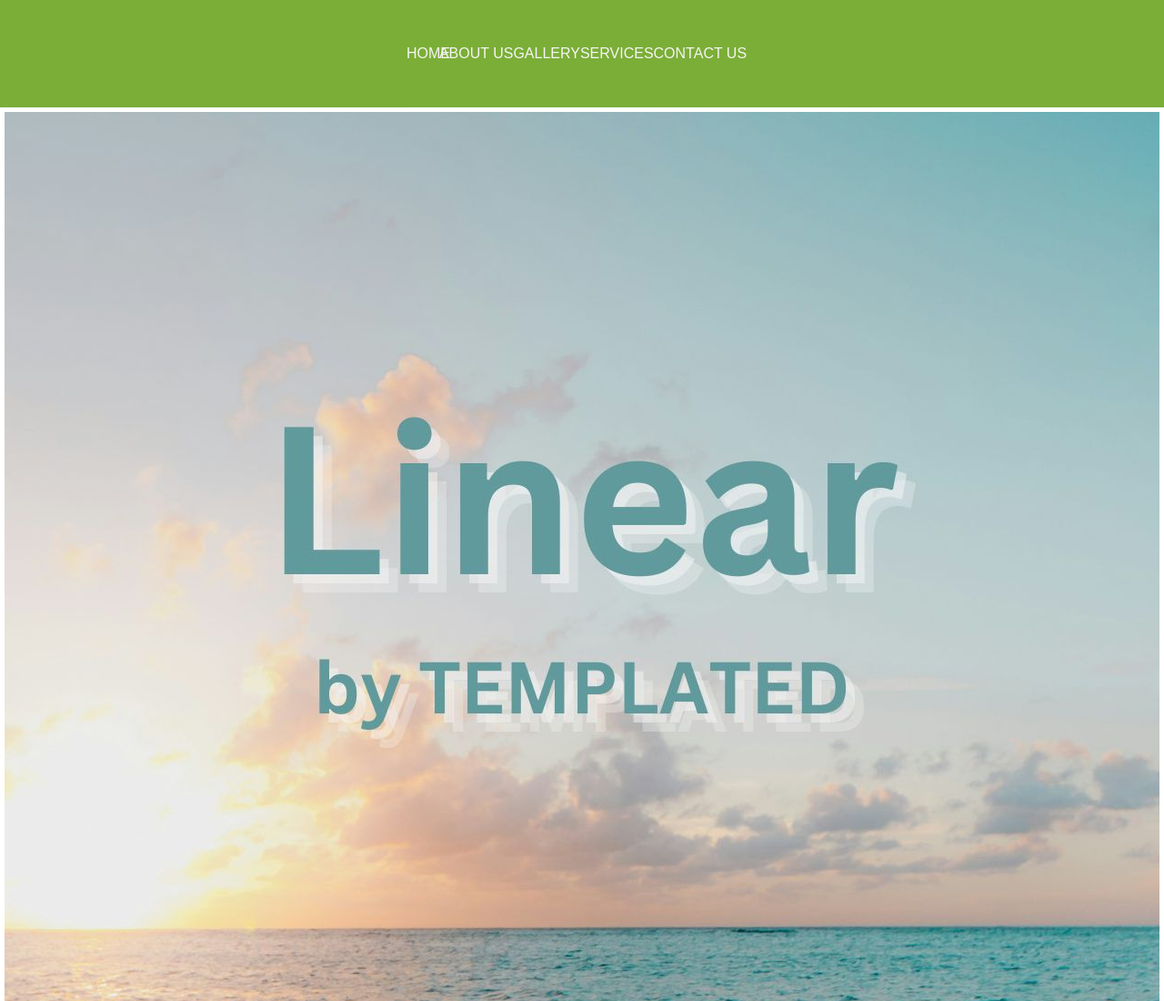
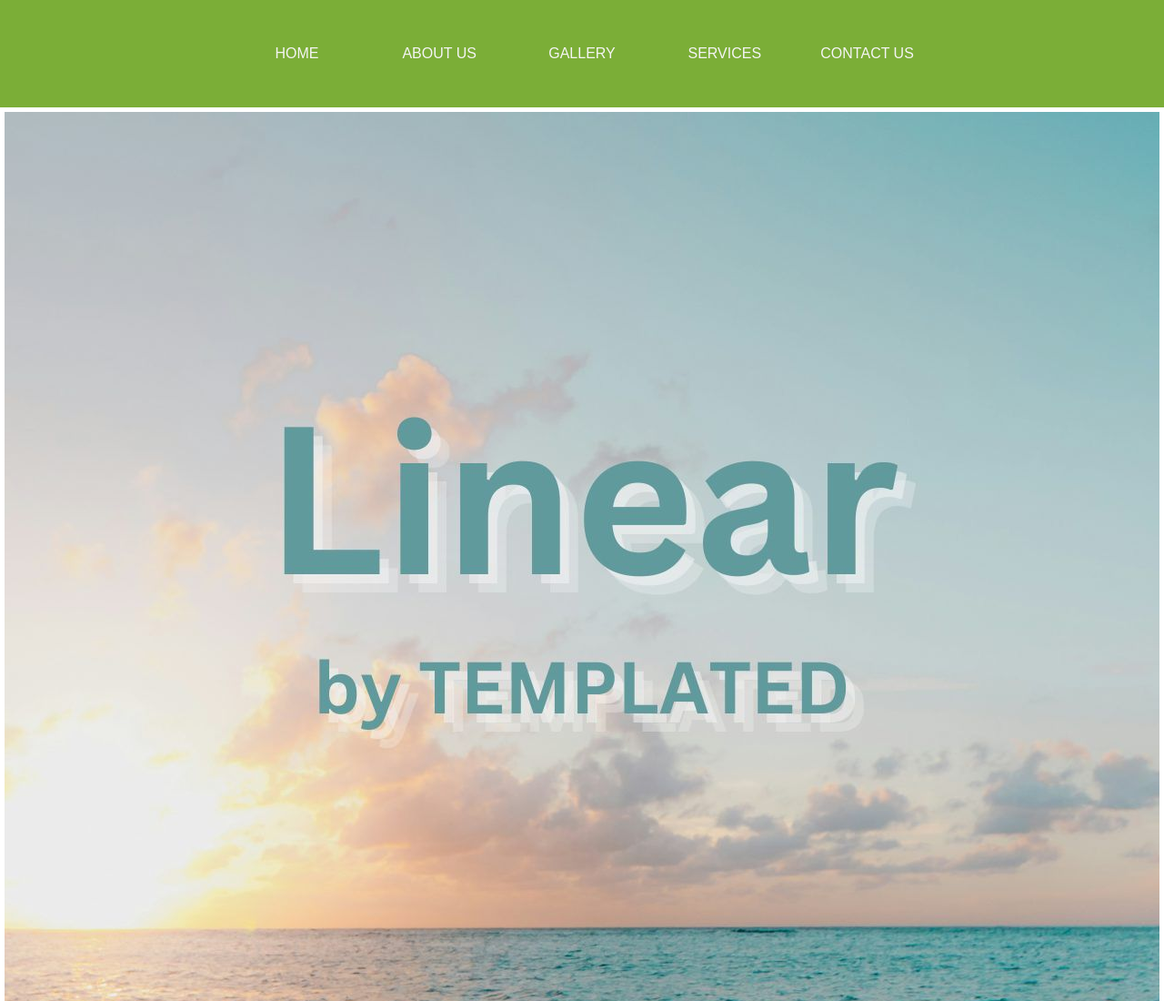
Before and after one commit to Desmond823/travel-website, a plain HTML site: page pages/index.html in a window 1280 px wide. Shown: the top 1100 px of the page at 91% size. Drawn offline with nearby package versions, Linux system fonts and the light colour scheme.

Commit message:
index header done

```diff
--- a/pages/index.html
+++ b/pages/index.html
@@ -10,31 +10,37 @@
         <style>
             .headbody{
                 height: 7.4rem;
-                background-color: #7bae37;
-                display: flex;
-                justify-content: center;
-                align-items: center;
-                gap: 5%;
+            background-color: #7bae37;
+            display: flex;
+            justify-content: center;
+            align-items: center;
             }
             .headbutt{
                 display: flex;
-                background-color: transparent;
+            height: 100%;
+            width: 49rem;
+            justify-content: center;
+            align-items: center;
+            }
+            .headbutt a{
+                display: flex;
+                height: 100%;
                 align-items: center;
+                font-size: 100%;
                 justify-content: center;
             }
-            .headbutt a{
-                font-size:100%;
-                height: 100%;
-                background-color: color;
-            }
+            .headbutt a:hover{
+            transition: background-color 0.3s ease;
+            background-color: #527524;
+        }
         </style>
         <div class="col-12 headbody">
-            <nav class="col-xl-6 headbutt">
-            <a class="row"href="index.html" style="text-decoration: none; color: whitesmoke;">HOME</a>
-            <a href="about.html" style="text-decoration: none; color: whitesmoke;">ABOUT US</a>
-            <a href="gallery.html" style="text-decoration: none; color: whitesmoke;">GALLERY</a>
-            <a href="#" style="text-decoration: none; color: whitesmoke;">SERVICES</a>
-            <a href="contact.html" style="text-decoration: none; color: whitesmoke;">CONTACT US</a>
+            <nav class="row headbutt">
+            <a class="col" href="index.html" style="text-decoration: none; color: whitesmoke;">HOME</a>
+            <a class="col" href="about.html" style="text-decoration: none; color: whitesmoke;">ABOUT US</a>
+            <a class="col" href="gallery.html" style="text-decoration: none; color: whitesmoke;">GALLERY</a>
+            <a class="col" href="#" style="text-decoration: none; color: whitesmoke;">SERVICES</a>
+            <a class="col" href="contact.html" style="text-decoration: none; color: whitesmoke;">CONTACT US</a>
             </nav>
         </div>
 
```
